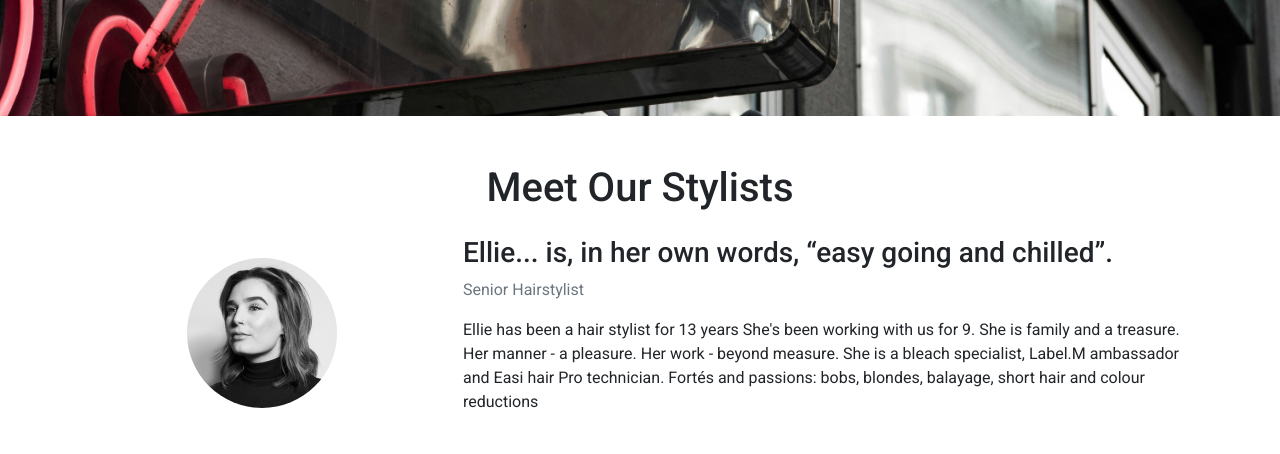
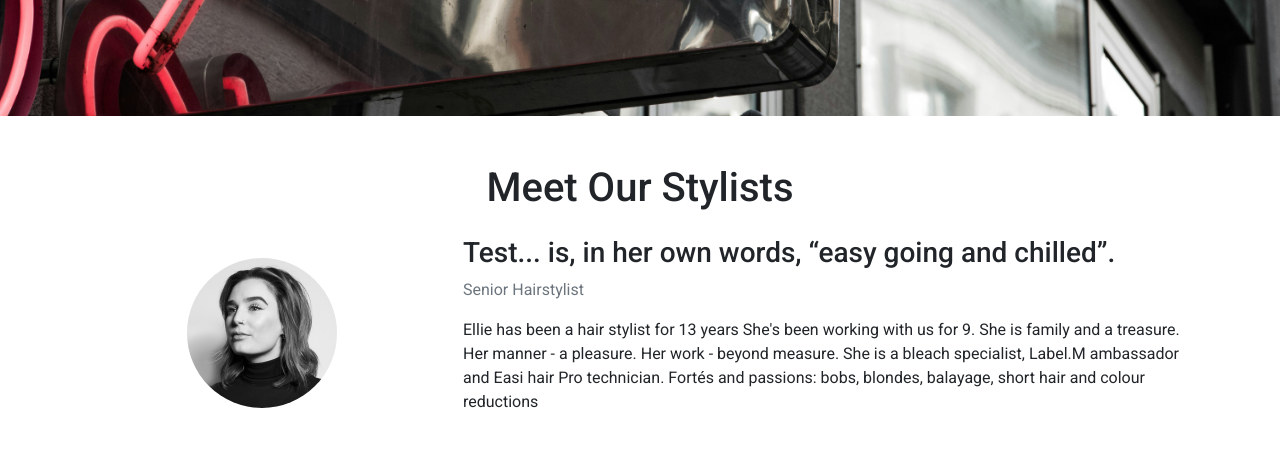
Before and after one commit to E-Printer/haircut-hysteria, a Django app: page / in a window 1280 px wide. Shown: the part 700-1154 px from the top of the page. Run offline with Django 4.2, Linux system fonts and the light colour scheme; some libraries are stand-ins or nearby versions.

Commit message:
Test index.html

```diff
--- a/appointments/templates/index.html
+++ b/appointments/templates/index.html
@@ -56,7 +56,7 @@
             <img src="static/images/Ellie.jpg" alt="Hairstylist 1" class="img-fluid rounded-circle">
         </div>
         <div class="col-md-8">
-            <h3>Ellie... is, in her own words, “easy going and chilled”.</h3>
+            <h3>Test... is, in her own words, “easy going and chilled”.</h3>
             <p class="text-muted">Senior Hairstylist</p>
             <p>Ellie has been a hair stylist for 13 years
                 She's been working with us for 9.
```
